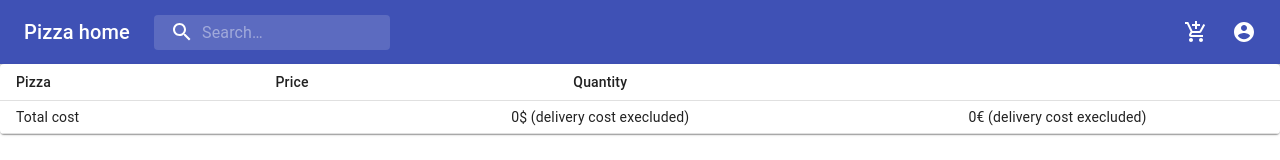
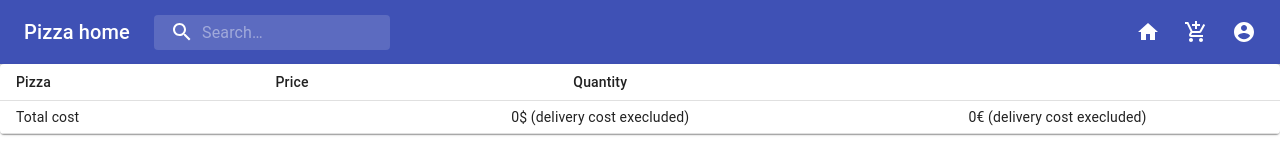
Before and after one commit to maala-zz/Pizza-webapp, a React (Create React App) app: page /cart in a window 1280 px wide. Shown: the top 160 px of the page. Built offline with nearby package versions, Linux system fonts and the light colour scheme.

Commit message:
add home icon

```diff
--- a/src/components/innoscriptaAppBar/InnoscriptaAppBar.js
+++ b/src/components/innoscriptaAppBar/InnoscriptaAppBar.js
@@ -11,7 +11,7 @@ import Menu from '@material-ui/core/Menu';
 import MenuIcon from '@material-ui/icons/Menu';
 import SearchIcon from '@material-ui/icons/Search';
 import AccountCircle from '@material-ui/icons/AccountCircle';
-import MailIcon from '@material-ui/icons/Mail';
+import HomeIcon from '@material-ui/icons/Home';
 import AddShoppingCartIcon from '@material-ui/icons/AddShoppingCart';
 import MoreIcon from '@material-ui/icons/MoreVert';
 import { useHistory } from 'react-router-dom';
@@ -70,6 +70,10 @@ function InnoscriptaAppBar(props) {
     const handleSignin = () => {
         history.push('signin');
     };
+
+    const handleHomeClick = () => {
+        history.push('/');
+    }
 
     const menuId = 'primary-search-account-menu';
     const renderMenu = (
@@ -147,6 +151,11 @@ function InnoscriptaAppBar(props) {
                     </div>
                     <div className={classes.grow} />
                     <div className={classes.sectionDesktop}>
+                        <IconButton aria-label="show 17 new notifications" color="inherit" onClick={handleHomeClick}>
+                            <Badge badgeContent={props.pizzaInCartArray.length} color="secondary">
+                                <HomeIcon />
+                            </Badge>
+                        </IconButton>
                         <IconButton aria-label="show 17 new notifications" color="inherit" onClick={handleCartClick}>
                             <Badge badgeContent={props.pizzaInCartArray.length} color="secondary">
                                 <AddShoppingCartIcon />
```
